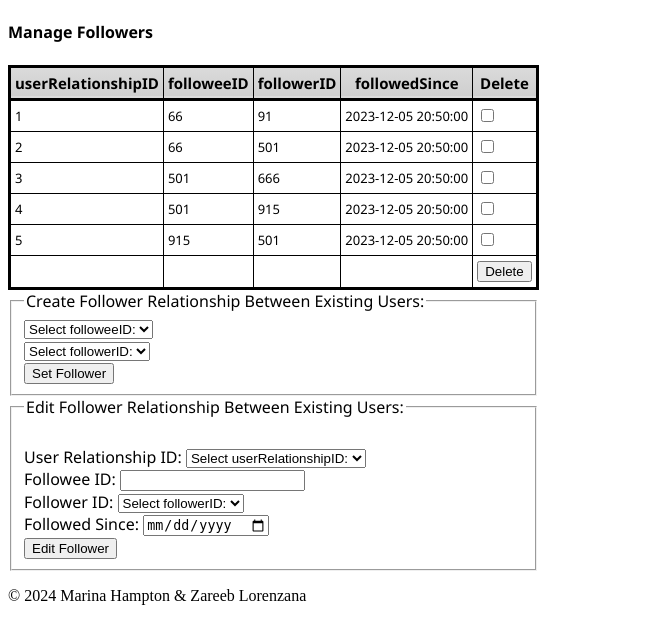
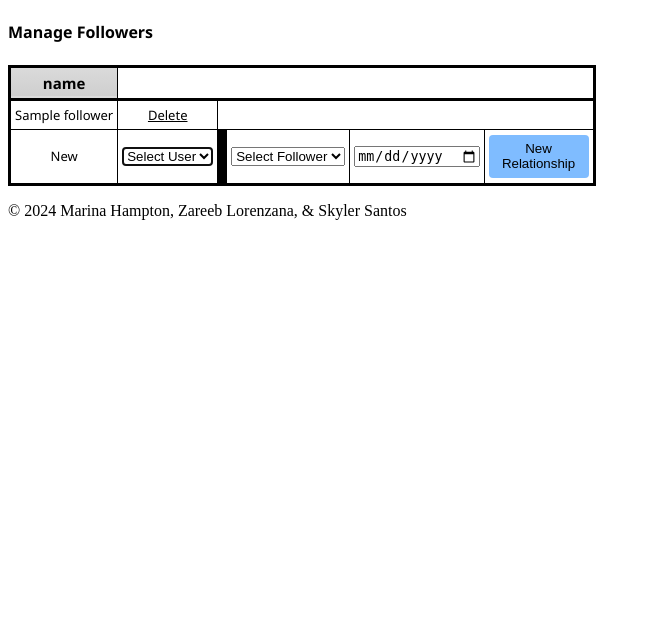
Before and after one commit to Zareeb/cs340_project, a Flask app: template templates/followers.jinja2 in a window 1280 px wide. Shown: the part 34-678 px from the top of the page, without its empty margins (0-651 px from the left). Run offline with Flask 3, Linux system fonts and the light colour scheme; the template is opened without the code that fills it: most values are stand-ins (such as "Sample title", 1, 10 or a date in 2020); parts of the project's set-up code (start-up, migrations or seed data) failed here and were passed over; some libraries are stand-ins or nearby versions.

Commit message:
Updated templates

```diff
--- a/templates/followers.jinja2
+++ b/templates/followers.jinja2
@@ -1,130 +1,88 @@
 {% extends "main.jinja2"%}
+{% block content %}
 
-{% block content %}
 <h4>Manage Followers</h4>
-<table class="minimalist">
+
+    <table class="minimalist">
     <thead>
         <tr>
-            <th>userRelationshipID</th>
-            <th>followeeID</th>
-            <th>followerID</th>
-            <th>followedSince</th>
-            <th>Delete</th>
+
+            {% for key in followers[0].keys() %}
+
+                <th>{{key}}</th>
+
+            {% endfor %}
+
         </tr>
     </thead>
+    <tbody>
+        {% for follower in followers %}
+
         <tr>
-            <td>1</td>
-            <td>66</td>
-            <td>91</td>
-            <td>2023-12-05 20:50:00</td>
-            <td><input type="checkbox"></td>
+
+            {% for key in follower.keys() %}
+                {%if key not in ["followeeUsername", "followerUsername"]%}
+
+                    <td class="centered-column">{{follower[key]}}</td>
+
+                {%else%}
+
+                    <td>{{follower[key]}}</td>
+
+                {%endif%}
+            {% endfor %}
+
+            <td class="centered-column"><a href="followers_delete/{{follower.userRelationshipID}}">Delete</a></td>
         </tr>
+
+        {% endfor %}
+
+    <form id="addFollowers" action="/followers" method="POST">
         <tr>
-            <td>2</td>
-            <td>66</td>
-            <td>501</td>
-            <td>2023-12-05 20:50:00</td>
-            <td><input type="checkbox"></td>
+        <td class="centered-column">New</td>
+        <td>
+            <select name="followeeID" required autofocus>
+                <option value="" selected>Select User</option>
+
+                {% for dictionary in userdata %}
+
+                    <option value="{{dictionary['userID']}}">{{dictionary['username']}}</option>
+
+                {% endfor %}
+
+            </select>
+        </td>
+        <td colspan="2" style="background-color: #000;"></td>
+        <td>
+            <select name="followerID" required autofocus>
+                <option value="" selected>Select Follower</option>
+
+                {% for dictionary in userdata %}
+                {%if dictionary['userID']%}
+
+                    <option value="{{dictionary['userID']}}">{{dictionary['username']}}</option>
+
+                {%endif%}
+                {% endfor %}
+
+            </select>
+        </td>
+        <td>
+            <input type="date"
+                   name="followedSince"
+                   placeholder=""
+                   required
+                   />
+        </td>
+
+        <td colspan="2">
+            <button id="addNewBtn" class="button-like-link" type="submit">New Relationship</button>
+        </td>
         </tr>
-        <tr>
-            <td>3</td>
-            <td>501</td>
-            <td>666</td>
-            <td>2023-12-05 20:50:00</td>
-            <td><input type="checkbox"></td>
-        </tr>
-        <tr>
-            <td>4</td>
-            <td>501</td>
-            <td>915</td>
-            <td>2023-12-05 20:50:00</td>
-            <td><input type="checkbox"></td>
-        </tr>
-        <tr>
-            <td>5</td>
-            <td>915</td>
-            <td>501</td>
-            <td>2023-12-05 20:50:00</td>
-            <td><input type="checkbox"></td>
-        </tr>
-        <tr>
-            <td></td>
-            <td></td>
-            <td></td>
-            <td></td>
-            <td><button type="button">Delete</button></td>
-        </tr>
-</table>
 
-<form>
-    <fieldset>
-        <legend>Create Follower Relationship Between Existing Users:</legend>
-        <select>
-            <option value="" selected="selected">Select followeeID:</option>
-            <option value="66">66</option>
-            <option value="91">91</option>
-            <option value="501">501</option>
-            <option value="666">666</option>
-            <option value="915">915</option>
-        </select>
+    </form>
 
-        <br>
+    </tbody>
+    </table>
 
-        <select>
-            <option value="" selected="selected">Select followerID:</option>
-            <option value="66">66</option>
-            <option value="91">91</option>
-            <option value="501">501</option>
-            <option value="666">666</option>
-            <option value="915">915</option>
-        </select>
-
-        <br>
-
-        <button type="button" class="button">Set Follower</button>
-
-    </fieldset>
-</form>
-
-<form>
-    <fieldset>
-        <legend>Edit Follower Relationship Between Existing Users:</legend>
-
-        <br><label for="userRelationshipID">User Relationship ID:</label>
-        <select>
-            <option value="" selected="selected">Select userRelationshipID:</option>
-            <option value="1">1</option>
-            <option value="2">2</option>
-            <option value="3">3</option>
-            <option value="4">4</option>
-            <option value="5">5</option>
-        </select>
-        <br>
-
-        <label for="followeeID">Followee ID:</label>
-        <input type="text" id="dateLiked" name="dateLiked">
-
-        <br>
-
-        <label for="followerID">Follower ID:</label>
-        <select>
-            <option value="" selected="selected">Select followerID:</option>
-            <option value="66">66</option>
-            <option value="91">91</option>
-            <option value="501">501</option>
-            <option value="666">666</option>
-            <option value="915">915</option>
-            <option value="">None</option>
-
-        </select>
-
-        <br><label for="followedSince">Followed Since:</label>
-        <input type="date" id="followedSince" name="followedSince">
-
-        <br>
-
-        <button type="button" class="button">Edit Follower</button>
-
-    </fieldset>
-</form>
 {% endblock %}
--- a/templates/main.jinja2
+++ b/templates/main.jinja2
@@ -30,7 +30,7 @@
 
     <footer>
     <p>
-        &copy; 2024 Marina Hampton &#38; Zareeb Lorenzana
+        &copy; 2024 Marina Hampton, Zareeb Lorenzana, &#38; Skyler Santos
     </p>
     </footer>
 </body>
```
